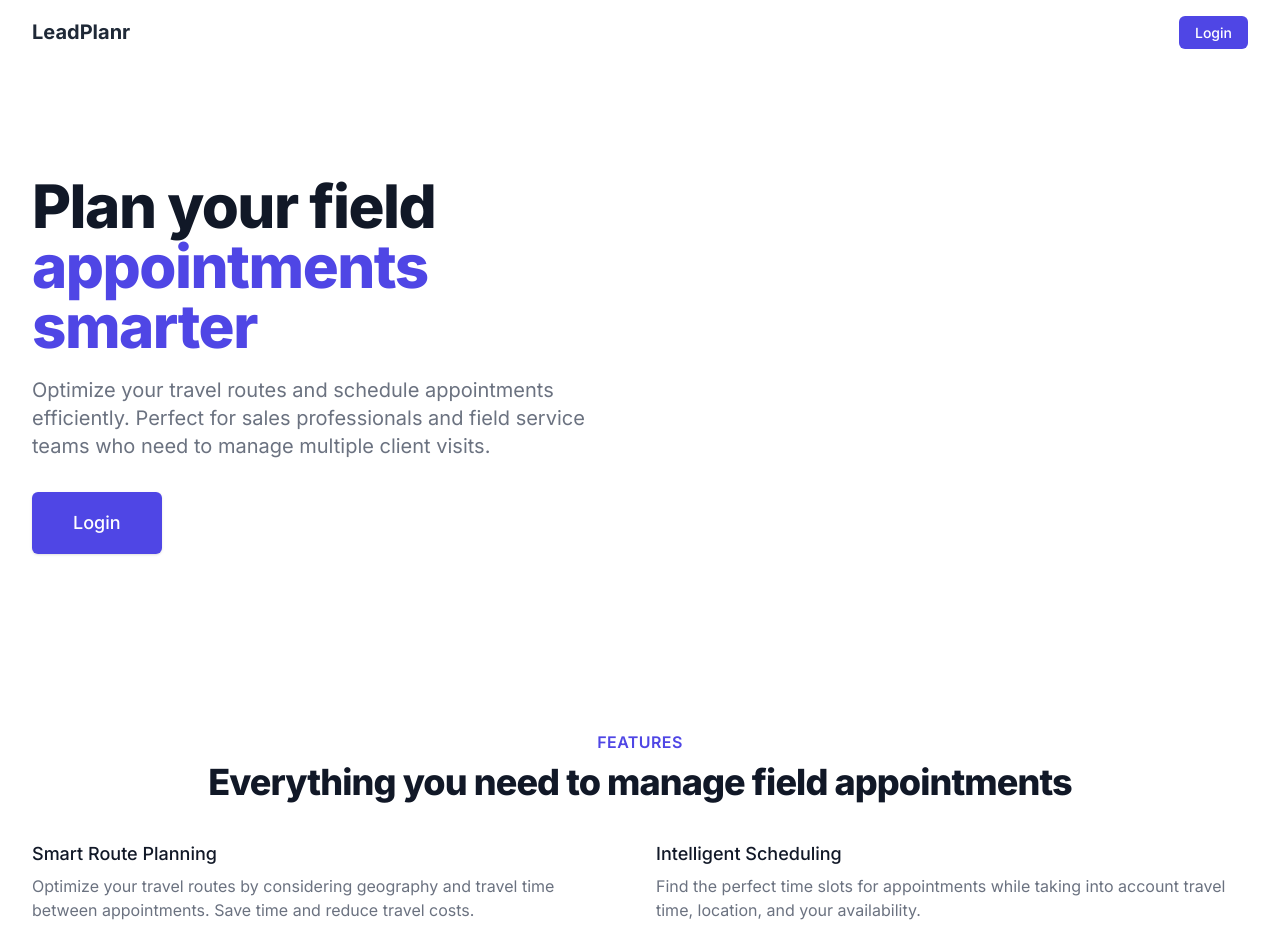
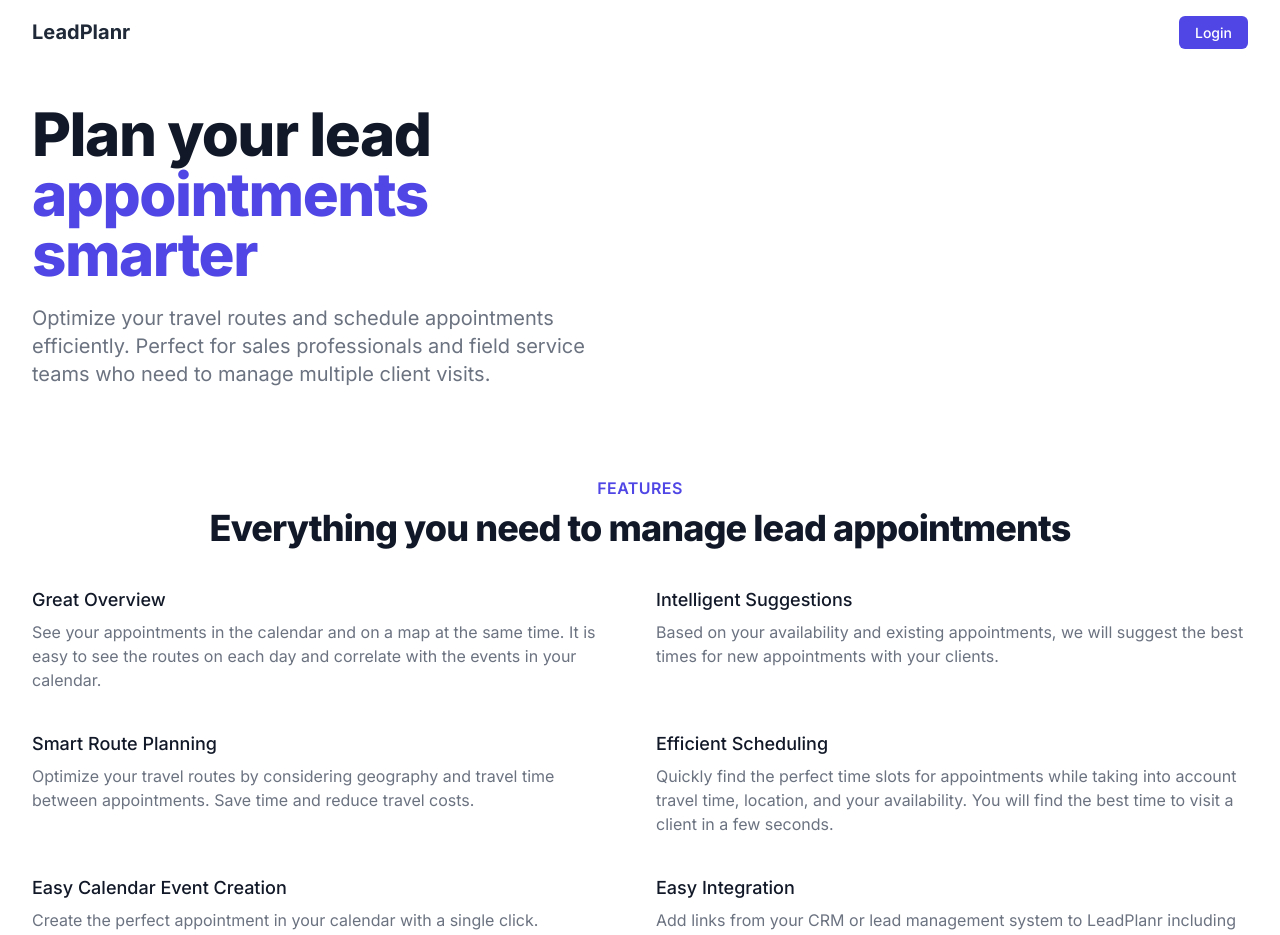
Before and after one commit to andreasskyt/LeadPlanr, a Next.js app: page / in a window 1280 px wide. Shown: the top 935 px of the page. Built offline with nearby package versions, Linux system fonts and the light colour scheme; no server answers.

Commit message:
Improve text on landing page

```diff
--- a/app/page.tsx
+++ b/app/page.tsx
@@ -9,20 +9,28 @@ export default function LandingPage() {
 
   const features = [
     {
+      title: 'Great Overview',
+      description: 'See your appointments in the calendar and on a map at the same time. It is easy to see the routes on each day and correlate with the events in your calendar.'
+    },
+    {
+      title: 'Intelligent Suggestions',
+      description: 'Based on your availability and existing appointments, we will suggest the best times for new appointments with your clients.'
+    },
+    {
       title: 'Smart Route Planning',
       description: 'Optimize your travel routes by considering geography and travel time between appointments. Save time and reduce travel costs.'
     },
     {
-      title: 'Intelligent Scheduling',
-      description: 'Find the perfect time slots for appointments while taking into account travel time, location, and your availability.'
+      title: 'Efficient Scheduling',
+      description: 'Quickly find the perfect time slots for appointments while taking into account travel time, location, and your availability. You will find the best time to visit a client in a few seconds.'
     },
     {
-      title: 'Location Management',
-      description: 'Easily manage and organize client locations, with detailed address information and travel time estimates.'
+      title: 'Easy Calendar Event Creation',
+      description: 'Create the perfect appointment in your calendar with a single click.'
     },
     {
-      title: 'Calendar & Availability',
-      description: 'Keep track of your appointments and availability in one place. Share your schedule with clients and team members.'
+      title: 'Easy Integration',
+      description: 'Add links from your CRM or lead management system to LeadPlanr including an event title and location (address), then you save entering any details manually.'
     }
   ]
 
@@ -64,26 +72,16 @@ export default function LandingPage() {
       {/* Hero section */}
       <div className="relative bg-white overflow-hidden">
         <div className="max-w-7xl mx-auto">
-          <div className="relative z-10 pb-8 bg-white sm:pb-16 md:pb-20 lg:max-w-2xl lg:w-full lg:pb-28 xl:pb-32">
-            <main className="mt-10 mx-auto max-w-7xl px-4 sm:mt-12 sm:px-6 md:mt-16 lg:mt-20 lg:px-8 xl:mt-28">
+          <div className="relative z-10 pb-10 bg-white sm:pb-10 md:pb-10 lg:max-w-2xl lg:w-full lg:pb-10 xl:pb-10">
+            <main className="mt-10 mx-auto max-w-7xl px-4 sm:mt-10 sm:px-6 md:mt-10 lg:mt-8 lg:px-8 xl:mt-10">
               <div className="sm:text-center lg:text-left">
                 <h1 className="text-4xl tracking-tight font-extrabold text-gray-900 sm:text-5xl md:text-6xl">
-                  <span className="block">Plan your field</span>
+                  <span className="block">Plan your lead</span>
                   <span className="block text-indigo-600">appointments smarter</span>
                 </h1>
                 <p className="mt-3 text-base text-gray-500 sm:mt-5 sm:text-lg sm:max-w-xl sm:mx-auto md:mt-5 md:text-xl lg:mx-0">
                   Optimize your travel routes and schedule appointments efficiently. Perfect for sales professionals and field service teams who need to manage multiple client visits.
                 </p>
-                <div className="mt-5 sm:mt-8 sm:flex sm:justify-center lg:justify-start">
-                  <div className="rounded-md shadow">
-                    <Link
-                      href="/login"
-                      className="w-full flex items-center justify-center px-8 py-3 border border-transparent text-base font-medium rounded-md text-white bg-indigo-600 hover:bg-indigo-700 md:py-4 md:text-lg md:px-10"
-                    >
-                      Login
-                    </Link>
-                  </div>
-                </div>
               </div>
             </main>
           </div>
@@ -96,7 +94,7 @@ export default function LandingPage() {
           <div className="lg:text-center">
             <h2 className="text-base text-indigo-600 font-semibold tracking-wide uppercase">Features</h2>
             <p className="mt-2 text-3xl leading-8 font-extrabold tracking-tight text-gray-900 sm:text-4xl">
-              Everything you need to manage field appointments
+              Everything you need to manage lead appointments
             </p>
           </div>
 
```
